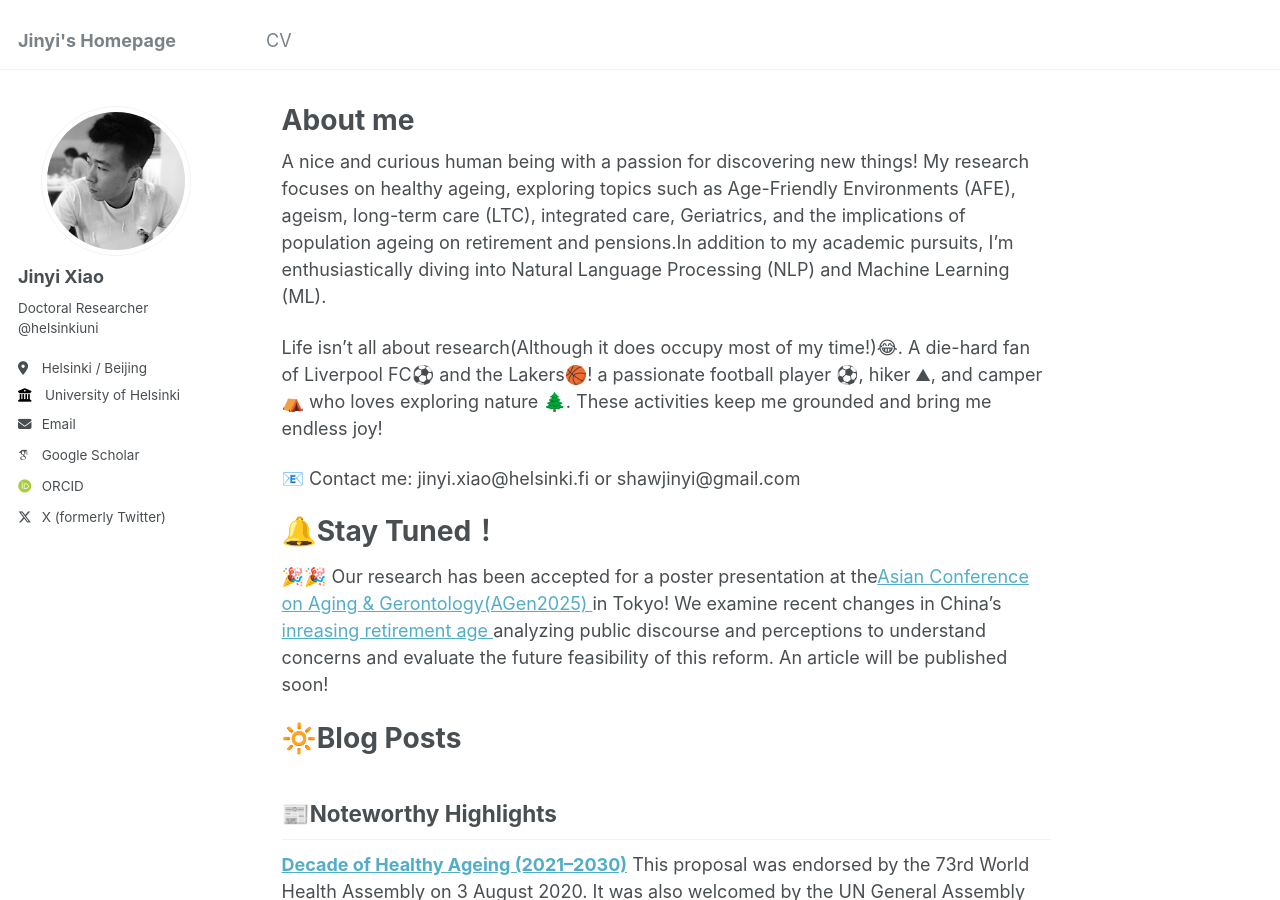
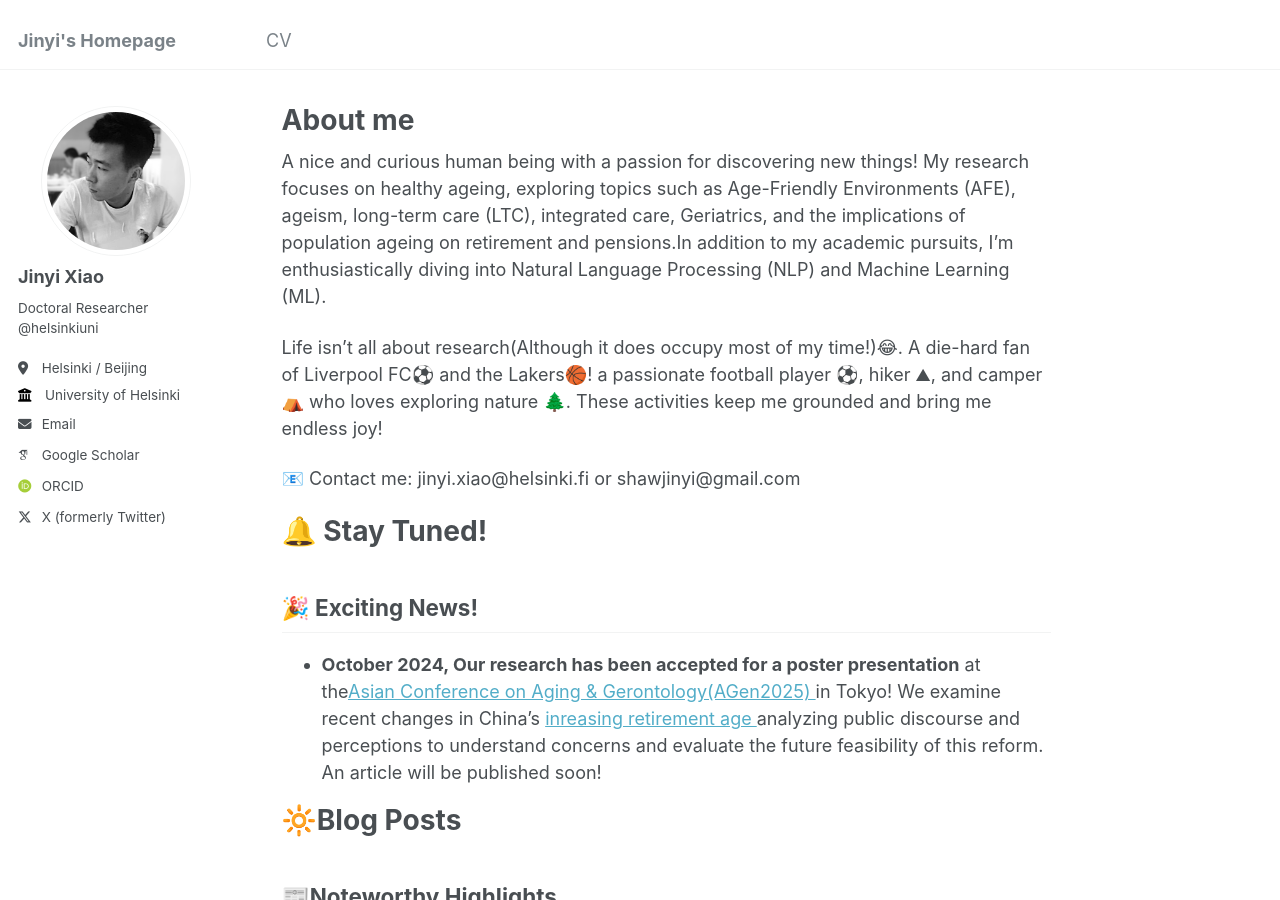
Before and after one commit to Xxiaojinyi/Xxiaojinyi.github.io, a Jekyll site: the page built from _pages/about.md, in a window 1280 px wide and 900 px high. Built offline with Jekyll 4.4.1, drawn with Linux system fonts in a browser that asks for light colours; some web fonts are replaced.

Commit message:
change on page tune!

```diff
--- a/_pages/about.md
+++ b/_pages/about.md
@@ -15,10 +15,11 @@ A die-hard fan of Liverpool FC⚽ and the Lakers🏀! a passionate football play
 📧 Contact me:  jinyi.xiao@helsinki.fi or shawjinyi@gmail.com
 
 
-🔔Stay Tuned！
-======
-🎉🎉 Our research has been accepted for a poster presentation at the[Asian Conference on Aging & Gerontology(AGen2025) ](https://agen.iafor.org/) in Tokyo! We examine recent changes in China’s [inreasing retirement age ](https://www.ft.com/content/56d8151e-8373-469a-bea7-11c00eb3ed16) analyzing public discourse and perceptions to understand concerns and evaluate the future feasibility of this reform. An article will be published soon!
+# 🔔 Stay Tuned!
 
+## 🎉 Exciting News!
+
+- **October 2024, Our research has been accepted for a poster presentation**  at the[Asian Conference on Aging & Gerontology(AGen2025) ](https://agen.iafor.org/) in Tokyo! We examine recent changes in China’s [inreasing retirement age ](https://www.ft.com/content/56d8151e-8373-469a-bea7-11c00eb3ed16) analyzing public discourse and perceptions to understand concerns and evaluate the future feasibility of this reform. An article will be published soon!
 
 
 
```
